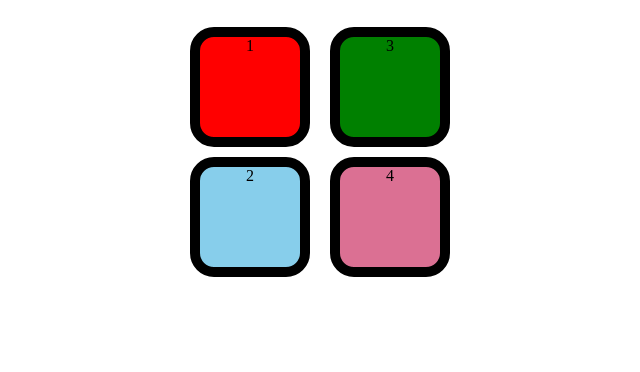
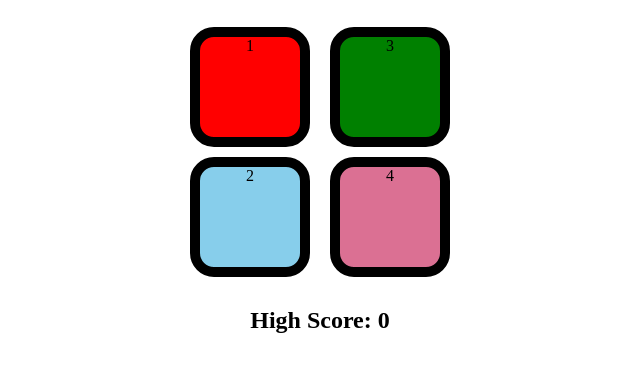
Before and after one commit to Rohan766-negi/simon-game, a plain HTML site: page index.html in a window 1280 px wide. Shown: the part 110-482 px from the top of the page, without its empty margins (320-960 px from the left). Drawn offline with Linux system fonts and the light colour scheme.

Commit message:
Update index.html

```diff
--- a/index.html
+++ b/index.html
@@ -19,6 +19,7 @@
       <div class="btn pink" type="button"id="pink">4</div>
       </div>
        </div>
+     <h2>High Score: <span id="highscore">0</span></h2>
        <script src="app.js"></script>
 </body>
 </html>
```
